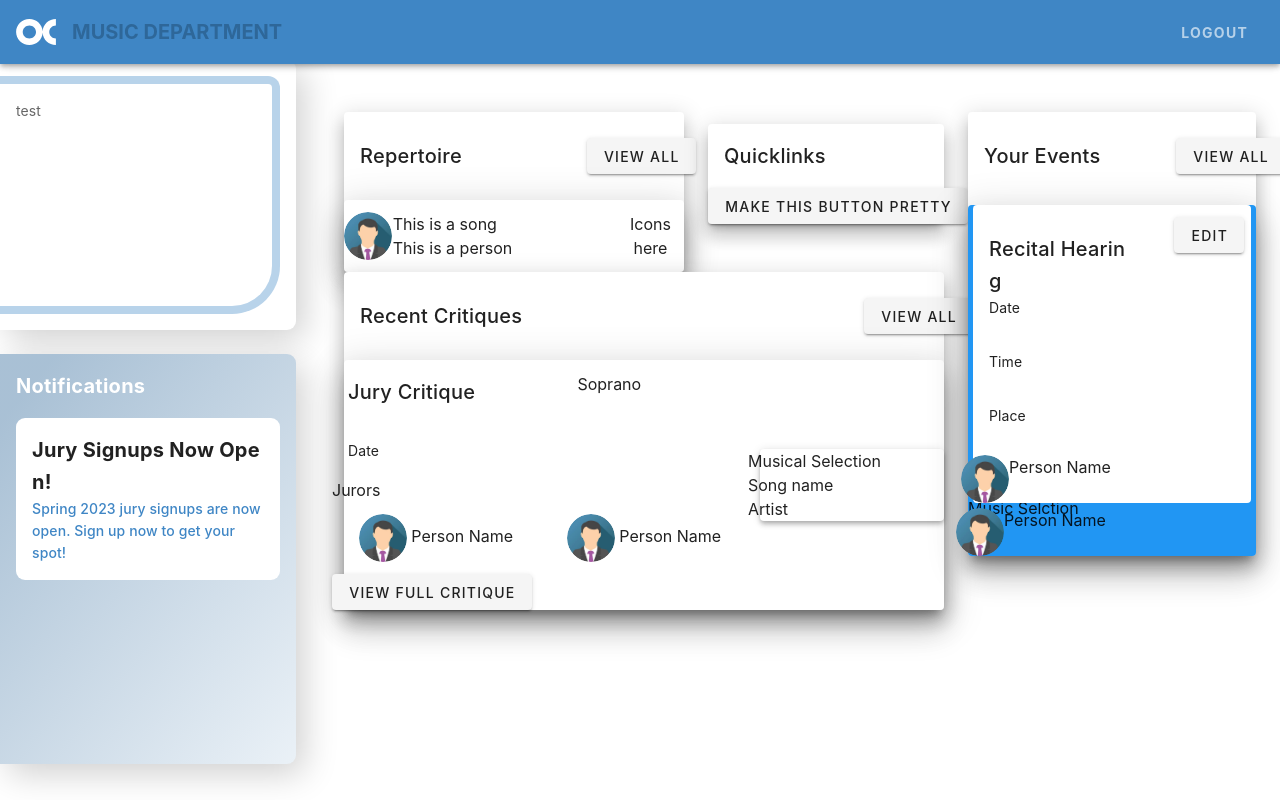
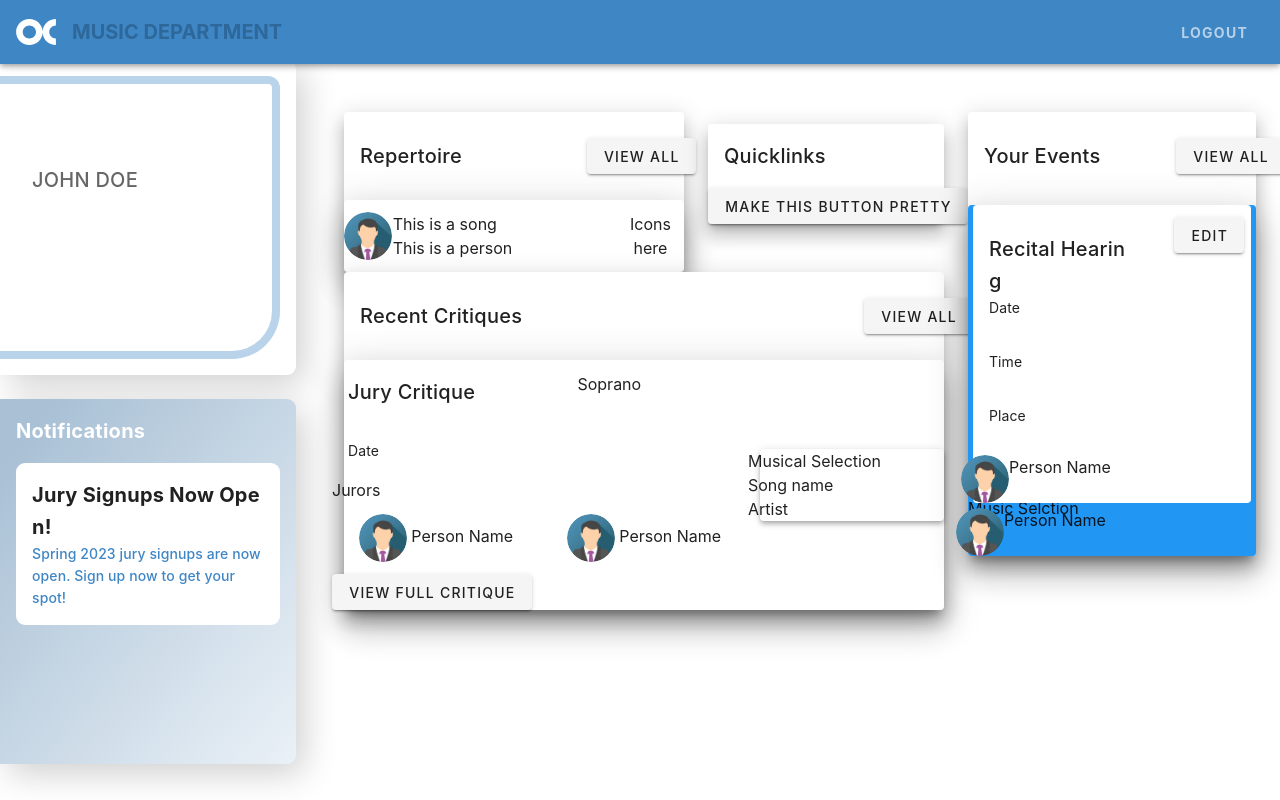
Before and after one commit to peyton-lalli/archived-swe5-project-frontend, a Vue app: page / in a window 1280 px wide. Built offline with nearby package versions, Linux system fonts and the light colour scheme; a web font is replaced by a local one.

Commit message:
Added enough for now, going to come back to it

```diff
--- a/src/components/UserSidebar.vue
+++ b/src/components/UserSidebar.vue
@@ -5,7 +5,12 @@
         <v-card class="fill-height rightBorderCurve mainBlur">
           <v-card-text class="fill-height pl-0">
             <v-card outlined class="fill-height borderTest">
-              <v-card-text>test</v-card-text>
+              <v-card-text>
+                <v-avatar>
+                  <v-img src="../assets/Unknown.jpeg"> </v-img>
+                </v-avatar>
+                <v-card-title>JOHN DOE</v-card-title>
+              </v-card-text>
             </v-card>
           </v-card-text>
         </v-card>
```
